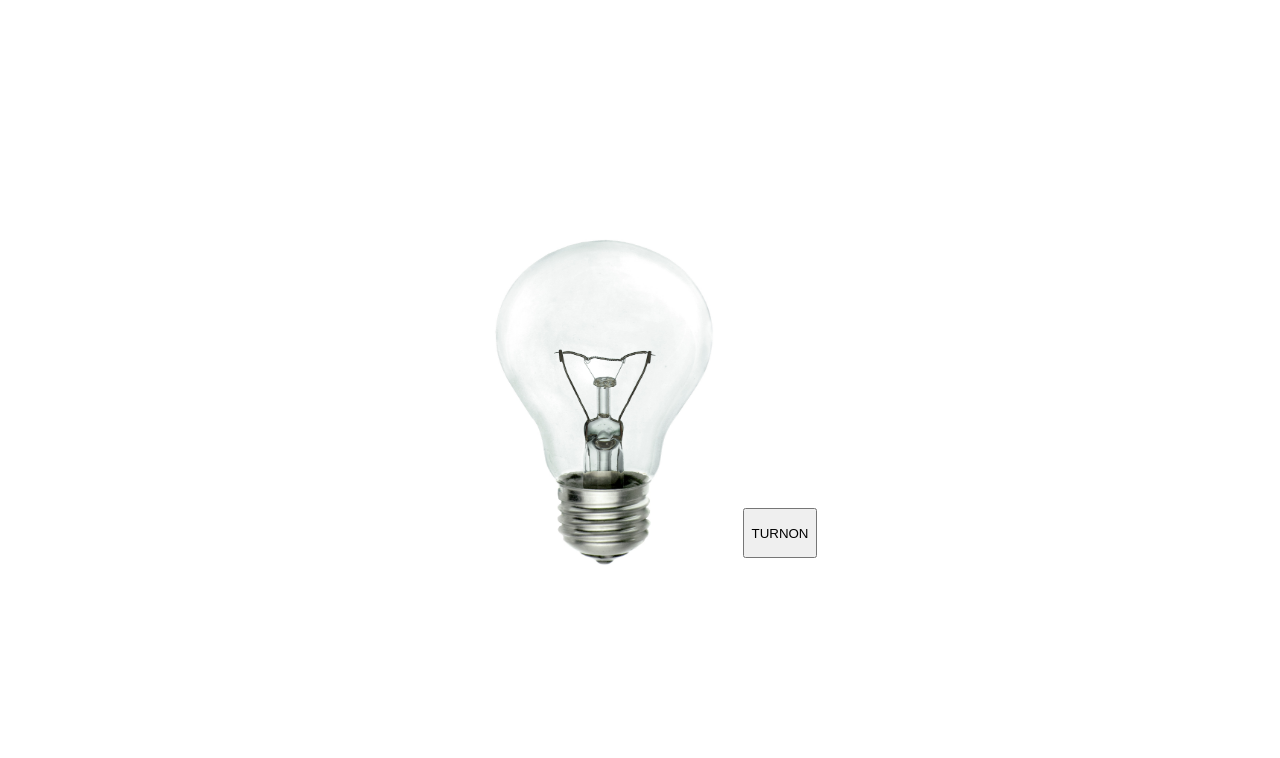
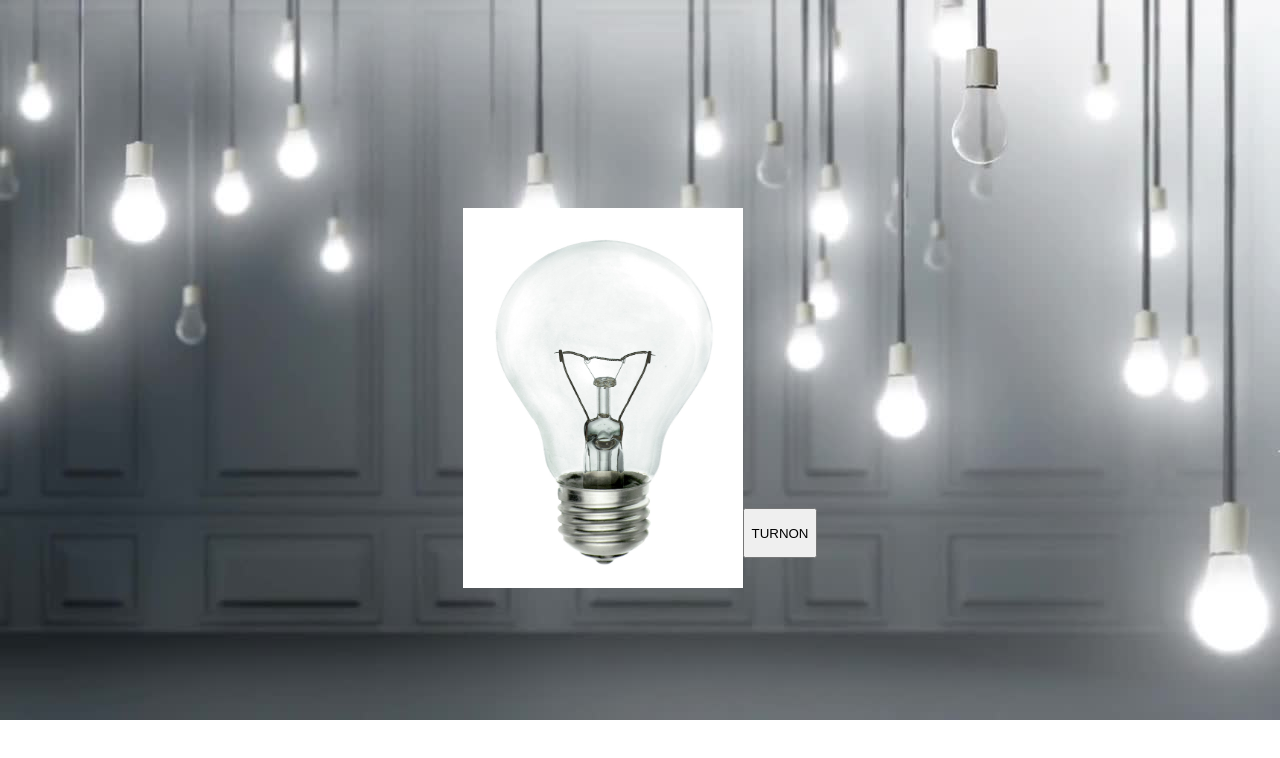
Before and after one commit to safwanashirin/Safwana.....-Task4, a plain HTML site: page index.html in a window 1280 px wide. Drawn offline with Linux system fonts and the light colour scheme.

Commit message:
Update index.html

```diff
--- a/index.html
+++ b/index.html
@@ -6,8 +6,8 @@
         <style>
         body{
           background:white;
-          background-image:url(img.jpg) no-repeat 50% 50% ;
-
+          background-image:url(img.jpg);
+          background-repeat:no-repeat;
         }
 
       .flex-container{
```
